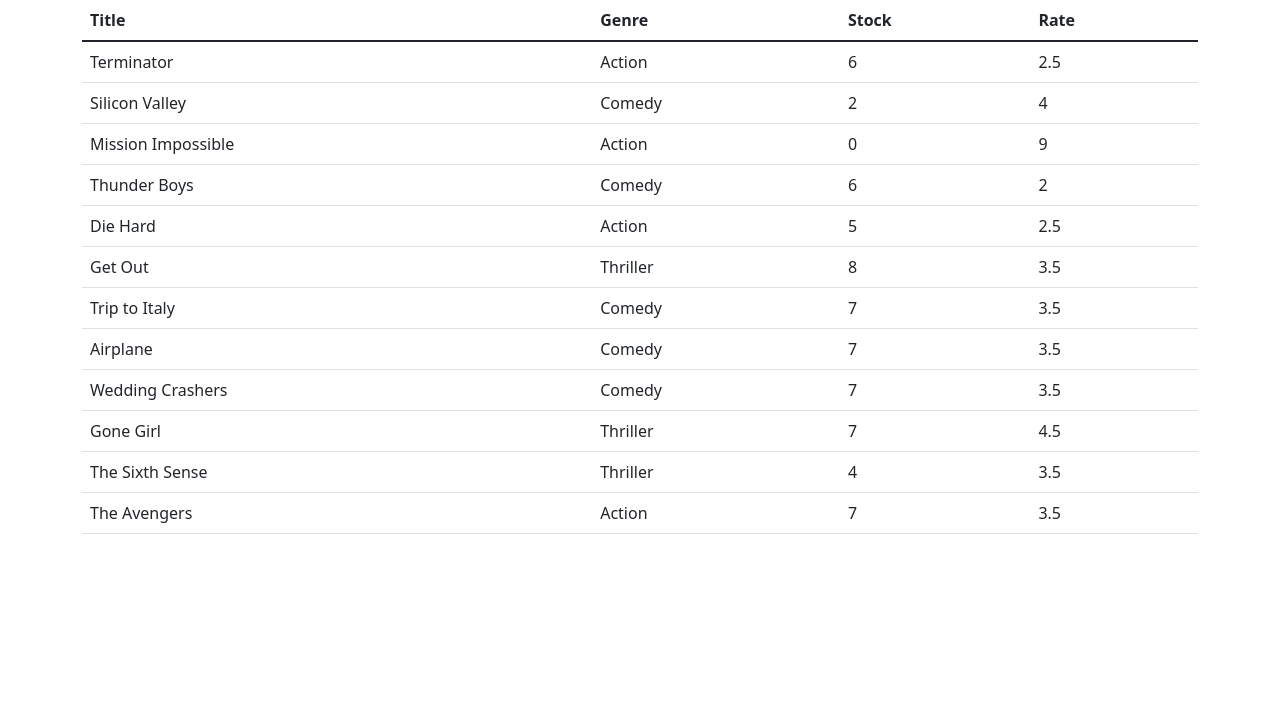
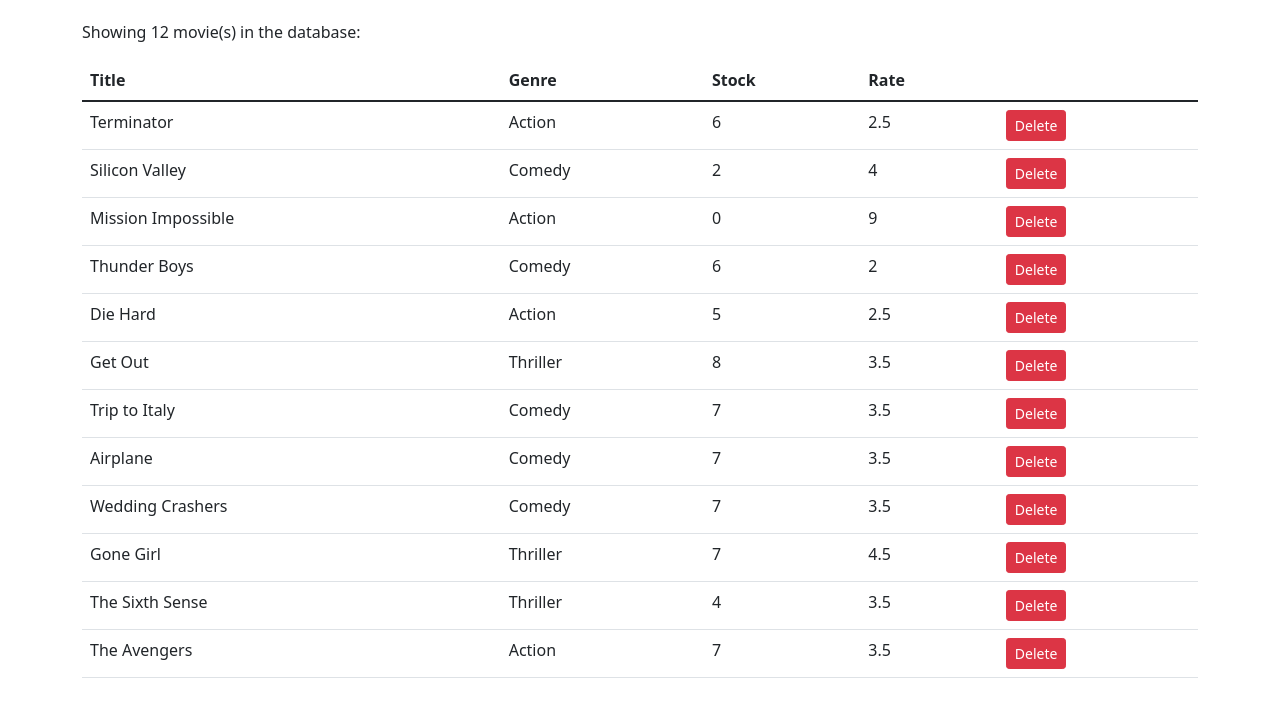
Before and after one commit to Tranhuutukkt/vidly_fe, a React (Create React App) app: page / in a window 1280 px wide. Shown: the top 708 px of the page. Built offline with nearby package versions, Linux system fonts and the light colour scheme.

Commit message:
delete a movie

```diff
--- a/src/components/movie.jsx
+++ b/src/components/movie.jsx
@@ -6,32 +6,42 @@ class Movies extends Component{
         movies: getMovies(),
     };
 
-    handleDelete = movies => {
-
+    handleDelete = (movie) => {
+        const movies = this.state.movies.filter(mv => mv._id !== movie._id);
+        this.setState({movies});
     };
 
     render() {
-        let i = 1;
-        return (<table className='table'>
+        const {length: mvnumber} = this.state.movies;
+
+        if (mvnumber === 0) return <p>There is no movie in database!</p>
+        return (
+            <React.Fragment>
+                <p>Showing {mvnumber} movie(s) in the database:</p>
+                <table className='table'>
                     <thead>
                     <tr>
                         <th>Title</th>
                         <th>Genre</th>
                         <th>Stock</th>
                         <th>Rate</th>
+                        <th />
                     </tr>
                     </thead>
                     <tbody>
                     {this.state.movies.map(movie => (
-                    <tr key={i++}>
+                        <tr key={movie._id}>
                             <td>{movie.title}</td>
                             <td>{movie.genre.name}</td>
                             <td>{movie.numberInStock}</td>
                             <td>{movie.dailyRentalRate}</td>
+                            <td><button onClick={() => this.handleDelete(movie)} className="btn btn-danger btn-sm">Delete</button></td>
                         </tr>
                     ))}
                     </tbody>
                 </table>
+            </React.Fragment>
+
         );
     }
 }
--- a/src/index.css
+++ b/src/index.css
@@ -5,6 +5,7 @@ body {
     sans-serif;
   -webkit-font-smoothing: antialiased;
   -moz-osx-font-smoothing: grayscale;
+  padding: 20px 0 0 0;
 }
 
 code {
```
Lines whose indentation alone changed are shown as unchanged.
